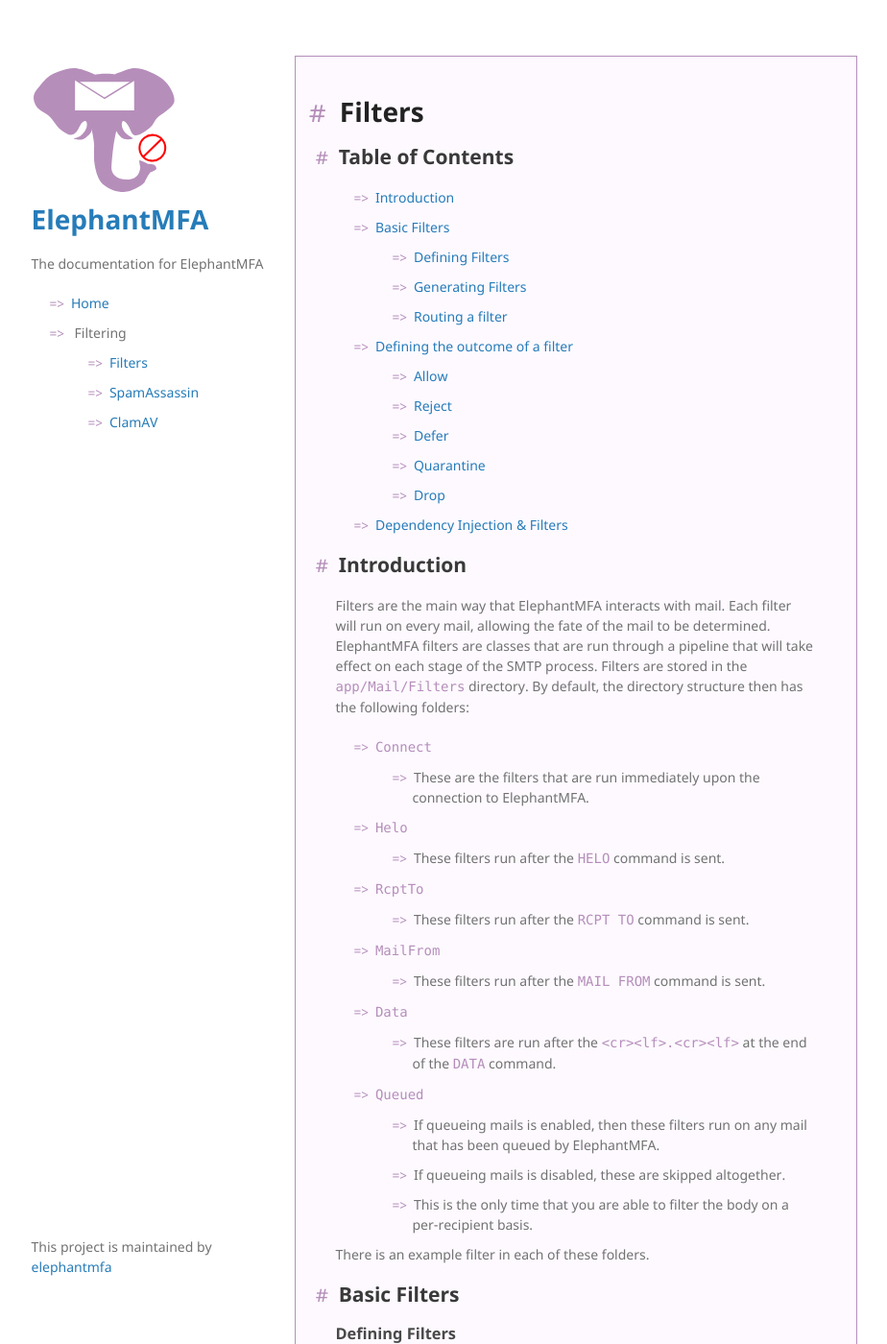
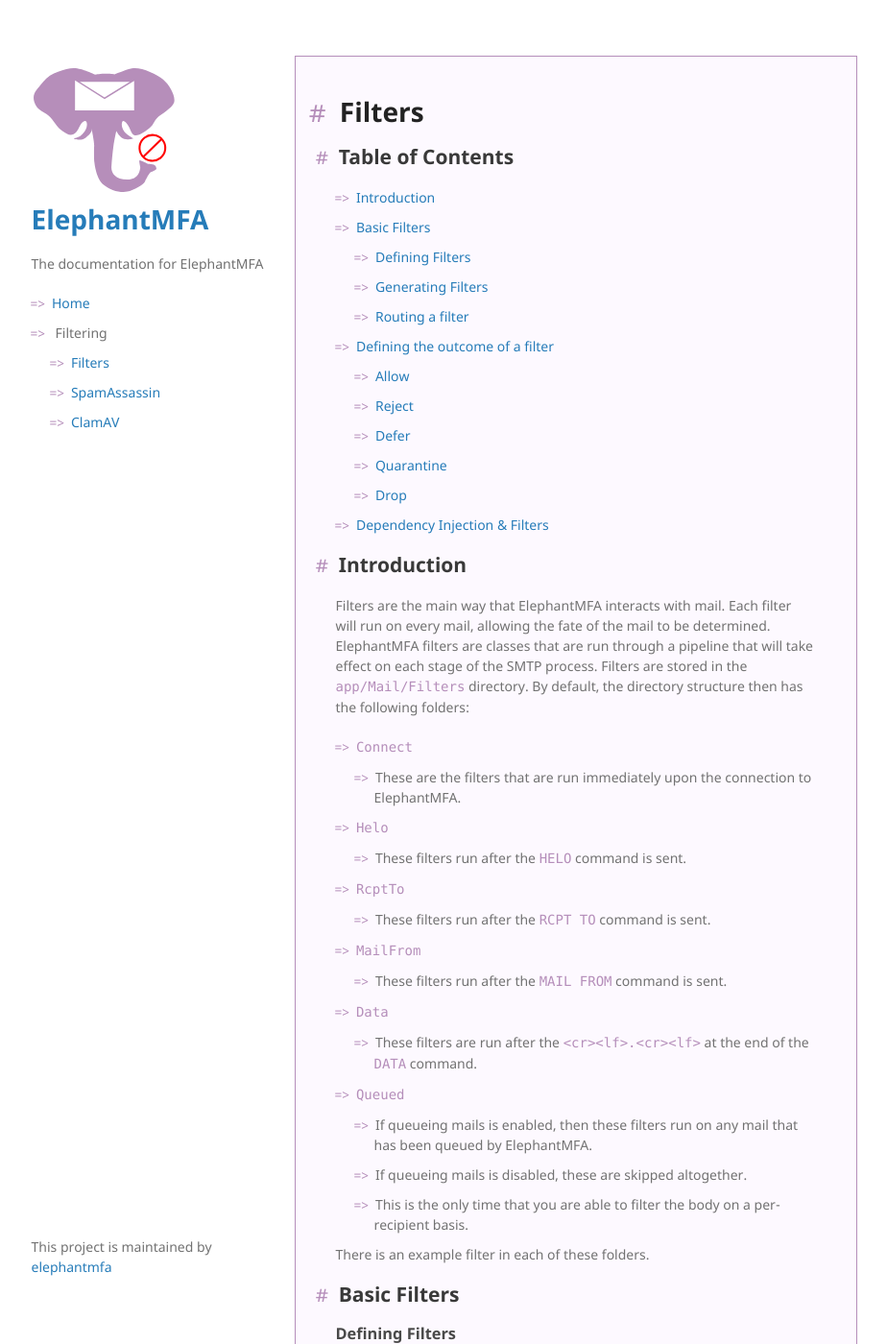
Before and after one commit to elephantmfa/docs, a Jekyll site: the page built from filtering/filters.md, in a window 1280 px wide and 1400 px high. Shown: the whole window at 96% size, without its empty margins (190-1114 px from the left). Built offline with Jekyll 4.4.1, drawn with Linux system fonts in a browser that asks for light colours; our own code applies the rules of GitHub Pages for plain Markdown files.

Commit message:
Some style changes

```diff
--- a/_sass/theme.scss
+++ b/_sass/theme.scss
@@ -186,6 +186,7 @@ section h1::before, h2::before {
 ul {
     list-style-type: none;
     margin-bottom: 0px;
+    padding-inline-start: 20px;
 }
 
 li {
@@ -202,6 +203,10 @@ ul>li::before {
     font-weight: 100;
     margin-left: -1.5em;
     margin-right: .5em;
+}
+
+.highlight {
+    line-height: 2;
 }
 
 .hamburger-menu-toggle {
```
